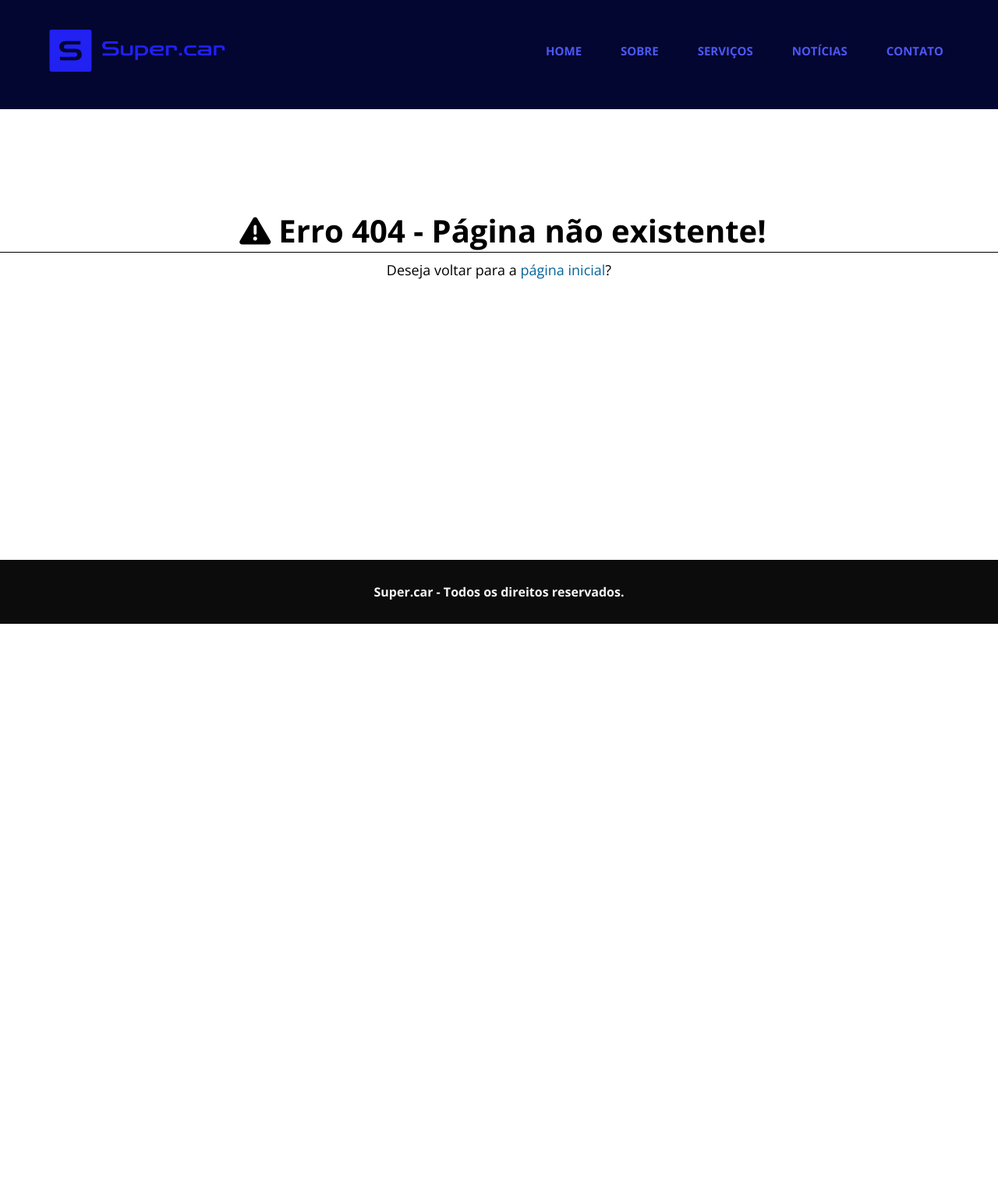
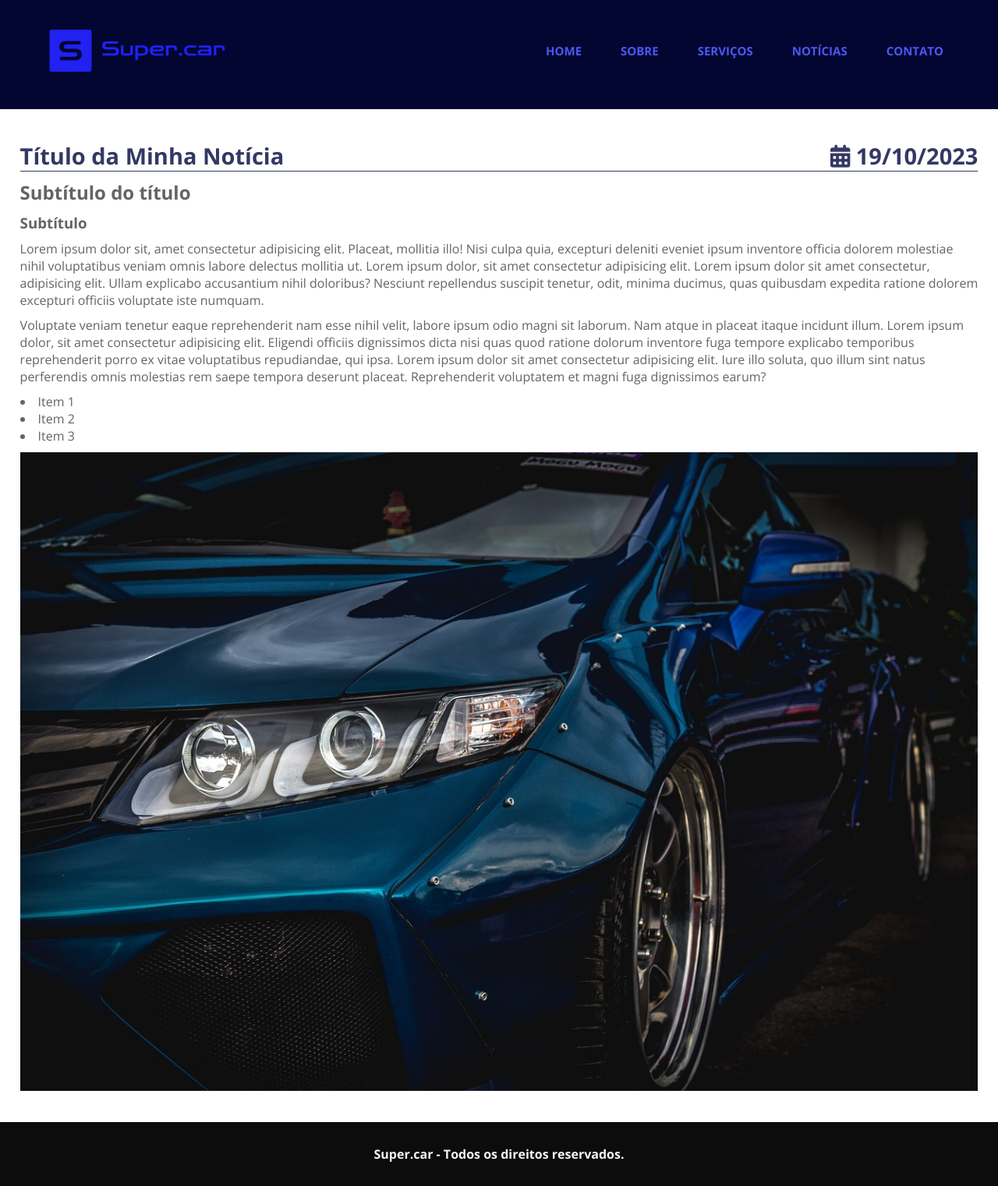
Before and after one commit to 1oremipsum/web-super-car, a PHP site: page /Projeto_1/noticia_single in a window 1280 px wide. Shown: the whole page at 78% size. Before the commit the page ends 800 px from the top, so only its background shows below. Run offline with PHP 8.4, Linux system fonts and the light colour scheme; data that the repository does not hold is empty; some libraries are stand-ins or nearby versions.

Commit message:
Nova pg criada: noticias_single. E implementado seu sistema de diretório, marcação de texto e estilos.

```diff
--- a/css/style.css
+++ b/css/style.css
@@ -61,8 +61,9 @@ img.right{
 	.clear{
 		clear: both;
 	}
+/* Boot CSS */
 
-/* Estilização da home, serviço, depoimentos */
+/* Home, serviço, depoimentos */
 
 	header{
 		background-color: #030630;
@@ -349,6 +350,7 @@ footer.fixed{
 		top: 50%;
 		transform: translate(-50%, -50%);
 	}
+/* Home, serviço, depoimentos */
 
 /* PÁGINA DE ERRO */
 	section.erro-404 h1{
@@ -479,9 +481,10 @@ footer.fixed{
 		text-align: center;
 		text-transform: uppercase;
 		font-weight: normal;
+		font-size: 28px;
 	}
 
-	.header-noticias h2 > b{
+	b{
 		color: #F40B5C;
 	}
 
@@ -574,7 +577,7 @@ footer.fixed{
 	}
 
 	.header-conteudo-portal h2{
-		font-size: 25px;
+		font-size: 26px;
 		font-weight: bold;
 	}
 
@@ -641,7 +644,55 @@ footer.fixed{
 	}
 /* página notícias*/
 
+/* pg noticia_single*/
+	section.noticia-single{
+		padding: 40px 0;
+		color: #646464;
+	}
+
+	section.noticia-single h1{
+		color: #333864;
+		font-size: 29px;
+		border-bottom: 1px solid #333864;
+	}
+
+	section.noticia-single header{
+		background-color: transparent;
+		height: 40px;
+	}
+
+	section.noticia-single article{
+		margin-top: 5px;
+	}
+
+	section.noticia-single h3,
+	section.noticia-single h2{
+		margin: 10px 0;
+	}
+
+	section.noticia-single p{
+		margin: 10px 0;
+	}
+
+	section.noticia-single ul{
+		margin: 10px 0;
+		list-style-position: inside;
+	}
+
+	section.noticia-single img{
+		display: block;
+		margin: 0 auto;
+		max-width: 100%;
+	}
+/* pg noticia_single*/
+
 @media screen and (max-width: 1204px){
+	nav.descktop ul{
+		right: 0;
+	}
+	nav.descktop li{
+		padding: 0 15px;
+	}
 	img.right{
 		float: none !important;
 		margin-top: 110px;
@@ -705,6 +756,9 @@ footer.fixed{
 	section.erro-404 h1{
 		margin-top: 20%;
 	}
+	section.noticia-single header{
+		border: none;
+	}
 }
 
 @media screen and (max-width: 768px){
--- a/index.php
+++ b/index.php
@@ -79,9 +79,14 @@
 			include('pages/' . $url . '.php');
 		} else {
 			if ($url != 'sobre' && $url != 'servicos') {
-				$pg404 = true;
-				include('pages/404.php');
-			} else {
+				$urlParametro = explode('/', $url)[0];
+				if($urlParametro != 'noticias'){
+					$pg404 = true;
+					include('pages/404.php');
+				}else {
+					include('pages/noticias.php');
+				}
+			}else {
 				include('pages/home.php');
 			}
 		}
--- /dev/null
+++ b/pages/noticia_single.php
@@ -0,0 +1,23 @@
+<section class="noticia-single">
+    <div class="center">
+        <header>
+            <h1 class="right"><i class="fa-solid fa-calendar-days"></i> 19/10/2023</h1>
+            <h1>Título da Minha Notícia</h1>
+        </header>
+        <article>
+            <h2>Subtítulo do título</h2>
+            <h3>Subtítulo</h3>
+            <p>Lorem ipsum dolor sit, amet consectetur adipisicing elit. Placeat, mollitia illo! Nisi culpa quia, excepturi deleniti eveniet ipsum inventore officia dolorem molestiae nihil voluptatibus veniam omnis labore delectus mollitia ut. Lorem ipsum dolor, sit amet consectetur adipisicing elit. Lorem ipsum dolor sit amet consectetur, adipisicing elit. Ullam explicabo accusantium nihil doloribus? Nesciunt repellendus suscipit tenetur, odit, minima ducimus, quas quibusdam expedita ratione dolorem excepturi officiis voluptate iste numquam.</p>
+
+            <p>Voluptate veniam tenetur eaque reprehenderit nam esse nihil velit, labore ipsum odio magni sit laborum. Nam atque in placeat itaque incidunt illum. Lorem ipsum dolor, sit amet consectetur adipisicing elit. Eligendi officiis dignissimos dicta nisi quas quod ratione dolorum inventore fuga tempore explicabo temporibus reprehenderit porro ex vitae voluptatibus repudiandae, qui ipsa. Lorem ipsum dolor sit amet consectetur adipisicing elit. Iure illo soluta, quo illum sint natus perferendis omnis molestias rem saepe tempora deserunt placeat. Reprehenderit voluptatem et magni fuga dignissimos earum?</p>
+
+            <ul>
+                <li>Item 1</li>
+                <li>Item 2</li>
+                <li>Item 3</li>
+            </ul>
+
+            <img src="<?php echo INCLUDE_PATH?>imagens/banner.jpg" />
+        </article>
+    </div>
+</section>
```
Also changed, not shown: pages/noticias.php (+13 -4 lines). Lines whose indentation alone changed are shown as unchanged.
